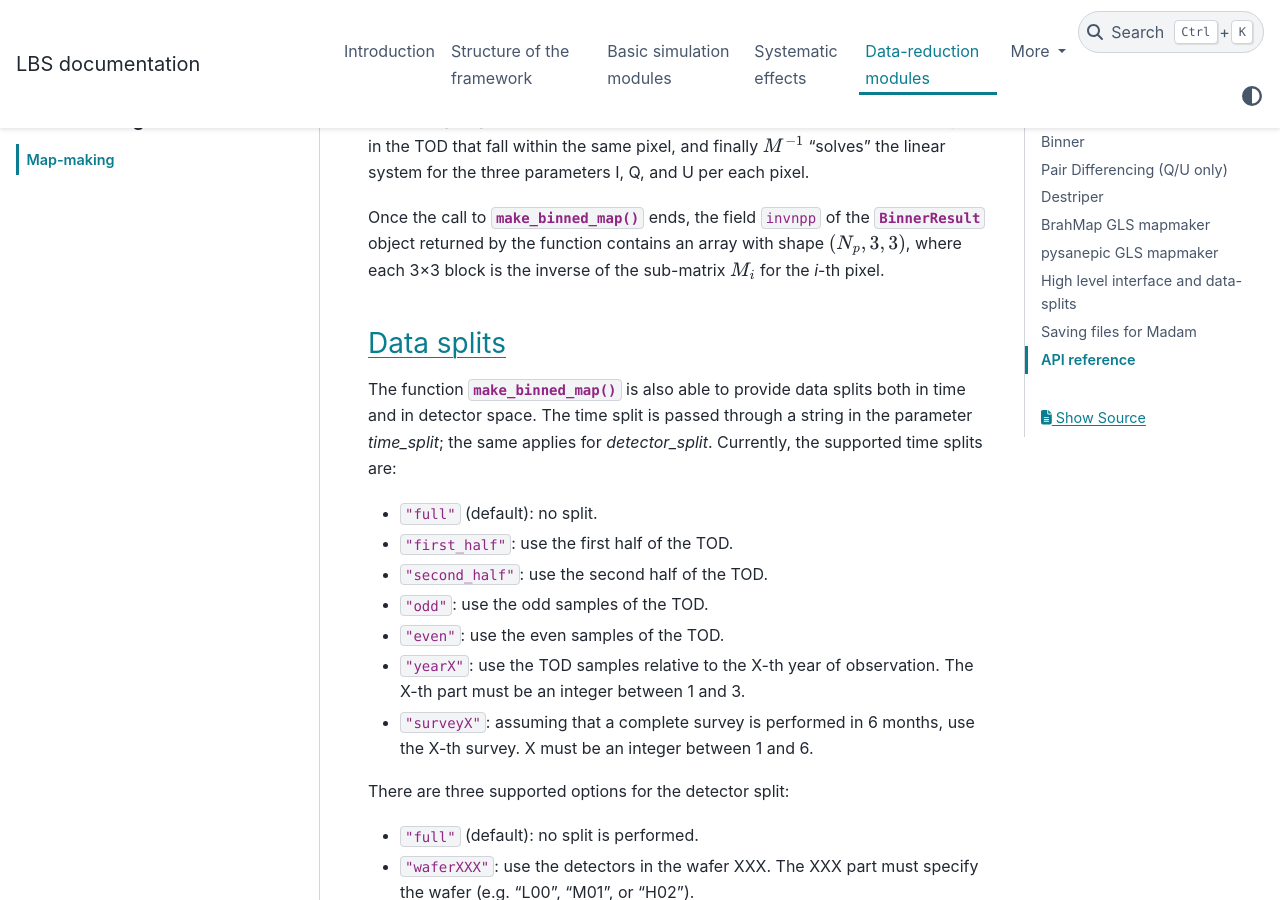
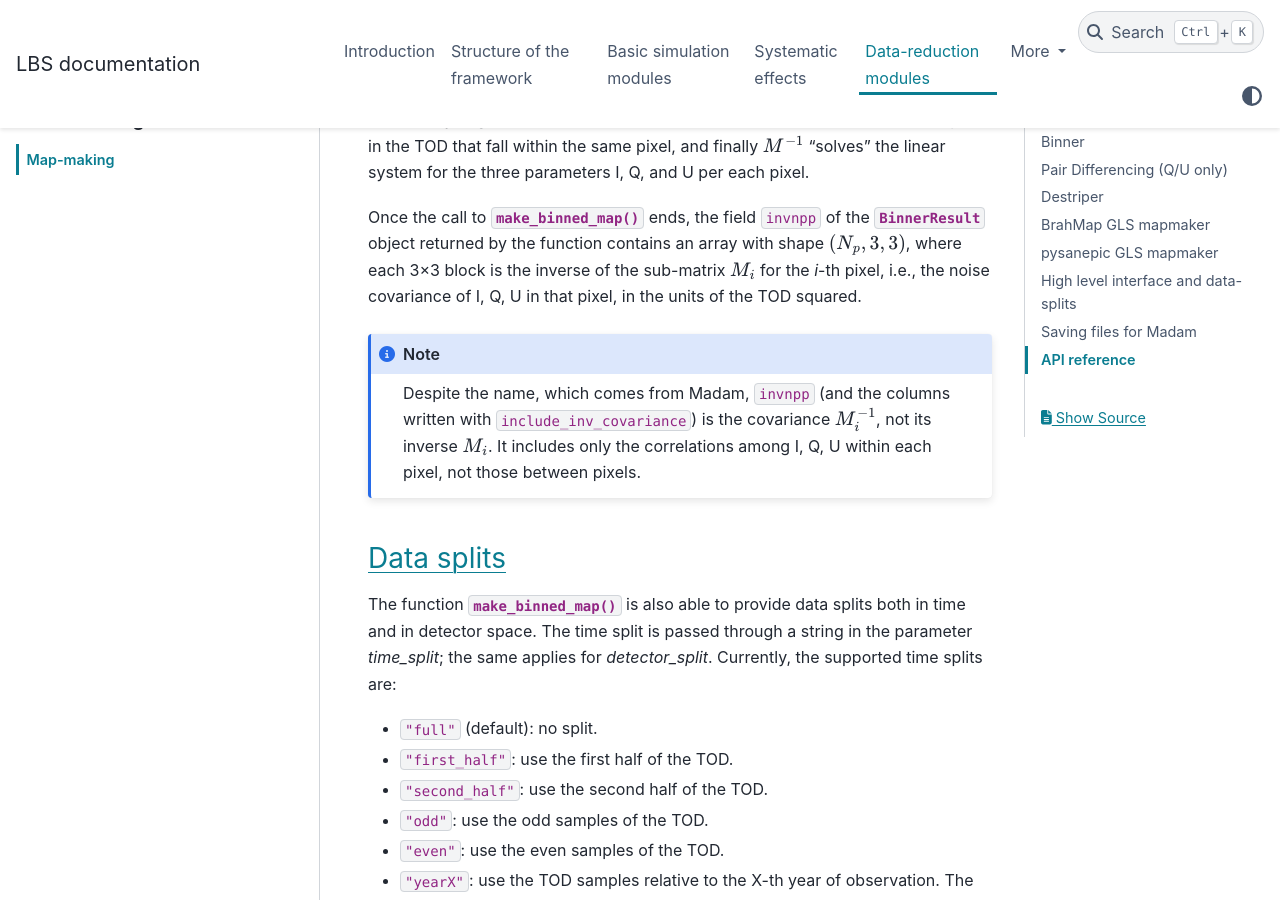
Before and after one commit to litebird/litebird_sim, a Sphinx documentation site: the page built from docs/source/mapmaking.rst, in a window 1280 px wide and 900 px high, scrolled down 6175 px. Built offline with Sphinx 7.4.7 and the PyData theme 0.15.4, drawn with Linux system fonts in a browser that asks for light colours; cross-references to code outside the pages are shown as plain code; some of the changed text lies outside the part shown.

Commit message:
Document that invnpp is the pixel covariance, not its inverse
BinnerResult.invnpp, PairDifferencingResult.invnpp,
NobsMatrix.get_invnpp and the columns written with include_inv_covariance
contain M⁻¹, the noise covariance of the Stokes parameters in each pixel;
the docstrings and mapmaking.rst said "inverse covariance", as the name
taken from Madam suggests. They now say what the arrays contain, their
units, the UNSEEN pixels, and that the destriper's does not include the
uncertainty of the baselines.

Co-Authored-By: Claude Opus 5.5 <noreply@anthropic.com>

```diff
--- a/docs/source/mapmaking.rst
+++ b/docs/source/mapmaking.rst
@@ -320,7 +320,16 @@ Once the call to :func:`.make_binned_map` ends, the field ``invnpp``
 of the :class:`.BinnerResult` object returned by the function
 contains an array with shape :math:`(N_p, 3, 3)`, where each
 3×3 block is the inverse of the sub-matrix :math:`M_i` for the
-*i*-th pixel.
+*i*-th pixel, i.e., the noise covariance of I, Q, U in that pixel, in
+the units of the TOD squared.
+
+.. note::
+
+   Despite the name, which comes from Madam, ``invnpp`` (and the
+   columns written with ``include_inv_covariance``) is the covariance
+   :math:`M_i^{-1}`, not its inverse :math:`M_i`. It includes only the
+   correlations among I, Q, U within each pixel, not those between
+   pixels.
 
 
 Data splits
@@ -430,7 +439,9 @@ This is the low-level usage::
 The :class:`.PairDifferencingResult` output contains:
 
 - ``binned_map`` with shape ``(2, N_pix)`` (Q/U only),
-- ``invnpp`` with shape ``(N_pix, 2, 2)``.
+- ``invnpp`` with shape ``(N_pix, 2, 2)``: the noise covariance of Q and
+  U in each pixel (like the ``invnpp`` of the binner, it is a covariance,
+  not its inverse).
 
 The corresponding high-level interface is :meth:`Simulation.make_pair_differenced_map`::
 
@@ -776,7 +787,8 @@ Given that it is often useful to have access to matrix :math:`M^{-1}`,
 the method :meth:`.NobsMatrix.get_invnpp` computes this inverse as
 a 3D array with shape :math:`(N_pix, 3, 3)`, where the first index
 runs over all the pixels and the last two dimensions are used to
-store the value of :math:`M_i^{-1}`.
+store the value of :math:`M_i^{-1}`, the noise covariance of the binned
+I, Q, U in the pixel. It does not include the uncertainty of the baselines.
 
 The pixels where :math:`M_i` cannot be inverted (too few hits or angles)
 are set to ``UNSEEN`` (:data:`healpy.UNSEEN`) in the binned and destriped
```
Also changed, not shown: 4 other files.
